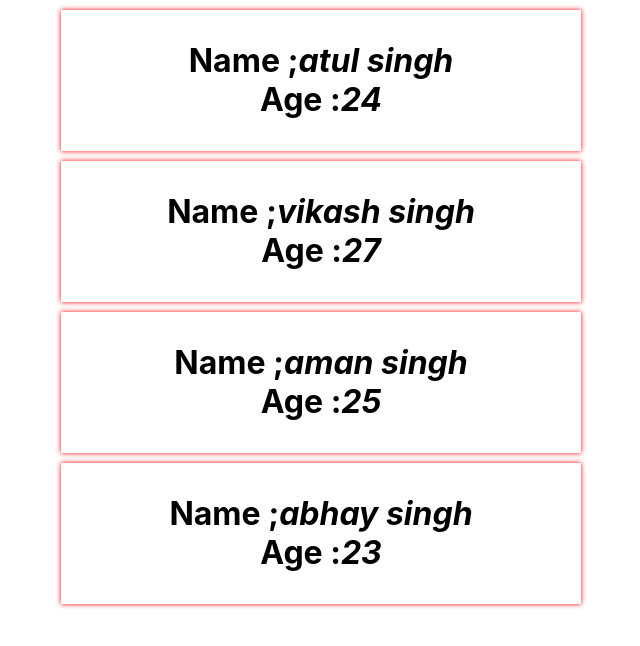
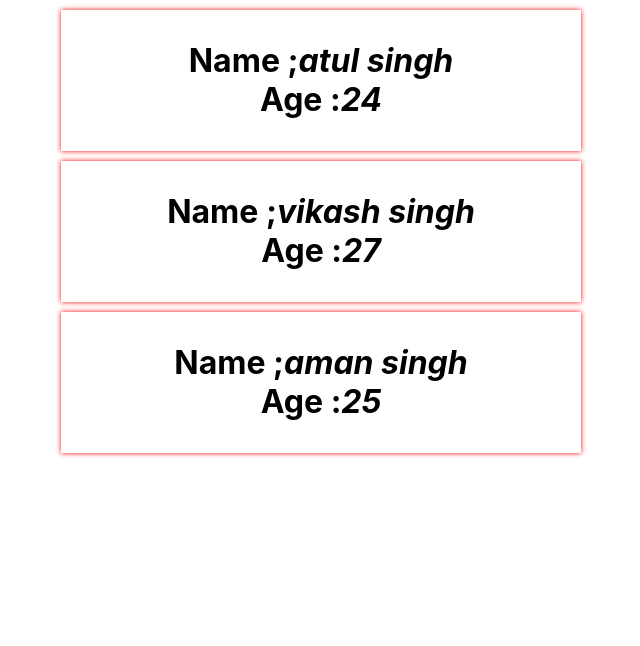
Before and after one commit to atulsingh9507/start-atulreact, a React (Create React App) app: page / in a window 1280 px wide. Shown: the top 646 px of the page, without its empty margins (319-959 px from the left). Built offline with nearby package versions, Linux system fonts and the light colour scheme.

Commit message:
key props

```diff
--- a/src/App.js
+++ b/src/App.js
@@ -20,9 +20,7 @@ class App extends Component{
           name:"aman singh",
           age:25,
         },
-        {  name:"abhay singh",
-          age:23
-        }
+
       ]
     };
   }
@@ -33,8 +31,8 @@ class App extends Component{
 
 render() {
 let Persons;
-Persons = this.state.Persons.map((p) => {
-return <Person name={p.name} age={p.age}></Person>
+Persons = this.state.Persons.map((p, index) => {
+return <Person key={index} name={p.name} age={p.age}></Person>
 });
 
   return <div className='App'>{Persons}</div>;
```
